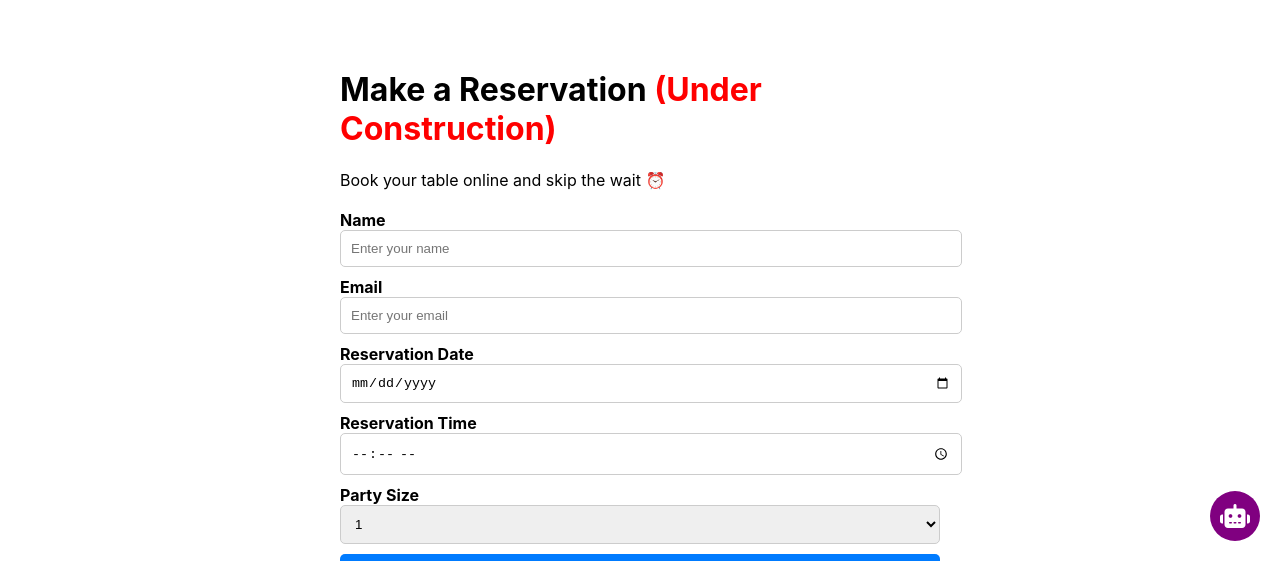
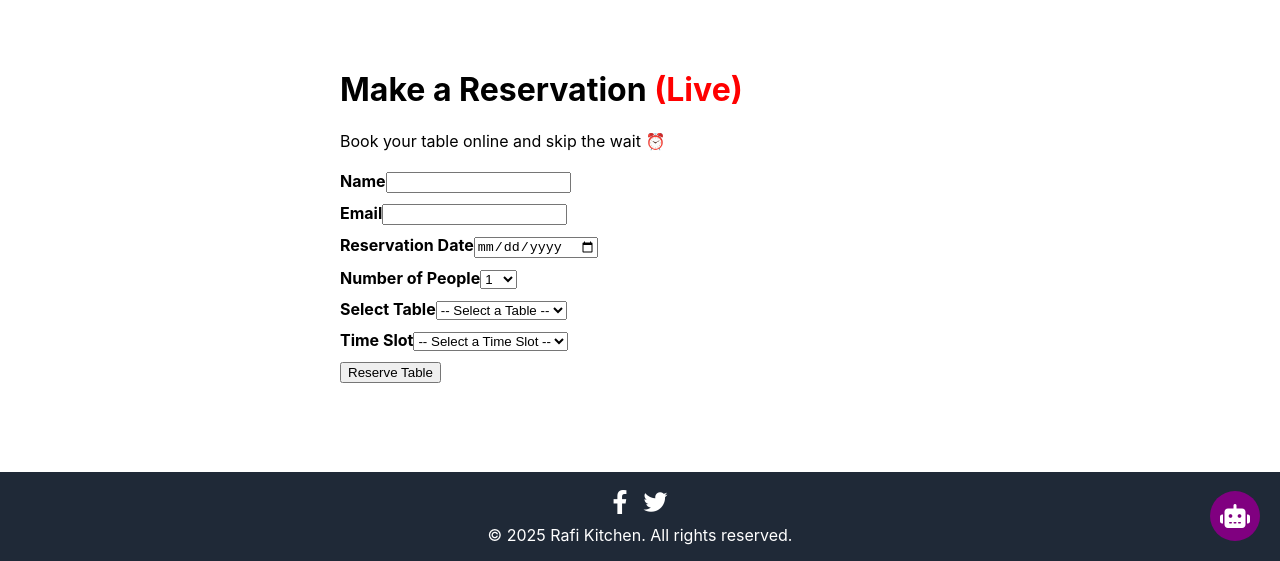
Before and after one commit to Sajjad5037/RafisKitchen, a React (Create React App) app: page /reservation in a window 1280 px wide. Shown: the part 239-800 px from the top of the page. Built offline with nearby package versions, Linux system fonts and the light colour scheme.

Commit message:
Update reservation.js

```diff
--- a/src/pages/reservation.js
+++ b/src/pages/reservation.js
@@ -1,4 +1,5 @@
-import { useState } from "react";
+import { useState, useEffect } from "react";
+import axios from "axios"; // install this if you haven't: npm install axios
 
 function Reservation() {
   const [name, setName] = useState("");
@@ -6,153 +7,120 @@ function Reservation() {
   const [date, setDate] = useState("");
   const [time, setTime] = useState("");
   const [partySize, setPartySize] = useState(1);
+  const [availableTables, setAvailableTables] = useState([]);
+  const [selectedTable, setSelectedTable] = useState("");
+  const [availableTimeSlots, setAvailableTimeSlots] = useState([]);
+
+  // Fetch tables whenever date or partySize changes
+  useEffect(() => {
+    if (date && partySize) {
+      axios
+        .get(`/api/available-tables?date=${date}&partySize=${partySize}`)
+        .then((res) => setAvailableTables(res.data))
+        .catch((err) => console.error(err));
+    }
+  }, [date, partySize]);
+
+  // Fetch time slots when a table is selected
+  useEffect(() => {
+    if (selectedTable && date) {
+      axios
+        .get(`/api/available-times?tableId=${selectedTable}&date=${date}`)
+        .then((res) => setAvailableTimeSlots(res.data))
+        .catch((err) => console.error(err));
+    }
+  }, [selectedTable, date]);
 
   const handleSubmit = (e) => {
     e.preventDefault();
-    // Here, you can send the form data to your server or API
+
     console.log({
       name,
       email,
       date,
       time,
       partySize,
+      tableId: selectedTable,
     });
 
-    // Clear form fields after submission
+    // Clear fields
     setName("");
     setEmail("");
     setDate("");
     setTime("");
     setPartySize(1);
+    setSelectedTable("");
   };
 
   return (
     <div style={{ padding: "20px", maxWidth: "600px", margin: "auto" }}>
       <h1 style={{ fontSize: "2rem", fontWeight: "bold" }}>
-        Make a Reservation <span style={{ color: "red" }}>(Under Construction)</span>
+        Make a Reservation <span style={{ color: "red" }}>(Live)</span>
       </h1>
       <p>Book your table online and skip the wait ⏰</p>
 
       <form onSubmit={handleSubmit} style={{ marginTop: "20px" }}>
+        {/* Name */}
         <div style={{ marginBottom: "10px" }}>
-          <label htmlFor="name" style={{ fontWeight: "bold" }}>
-            Name
-          </label>
-          <input
-            type="text"
-            id="name"
-            value={name}
-            onChange={(e) => setName(e.target.value)}
-            required
-            placeholder="Enter your name"
-            style={{
-              width: "100%",
-              padding: "10px",
-              borderRadius: "5px",
-              border: "1px solid #ccc",
-            }}
-          />
+          <label htmlFor="name" style={{ fontWeight: "bold" }}>Name</label>
+          <input type="text" id="name" value={name} onChange={(e) => setName(e.target.value)} required />
         </div>
 
+        {/* Email */}
         <div style={{ marginBottom: "10px" }}>
-          <label htmlFor="email" style={{ fontWeight: "bold" }}>
-            Email
-          </label>
-          <input
-            type="email"
-            id="email"
-            value={email}
-            onChange={(e) => setEmail(e.target.value)}
-            required
-            placeholder="Enter your email"
-            style={{
-              width: "100%",
-              padding: "10px",
-              borderRadius: "5px",
-              border: "1px solid #ccc",
-            }}
-          />
+          <label htmlFor="email" style={{ fontWeight: "bold" }}>Email</label>
+          <input type="email" id="email" value={email} onChange={(e) => setEmail(e.target.value)} required />
         </div>
 
+        {/* Date */}
         <div style={{ marginBottom: "10px" }}>
-          <label htmlFor="date" style={{ fontWeight: "bold" }}>
-            Reservation Date
-          </label>
-          <input
-            type="date"
-            id="date"
-            value={date}
-            onChange={(e) => setDate(e.target.value)}
-            required
-            style={{
-              width: "100%",
-              padding: "10px",
-              borderRadius: "5px",
-              border: "1px solid #ccc",
-            }}
-          />
+          <label htmlFor="date" style={{ fontWeight: "bold" }}>Reservation Date</label>
+          <input type="date" id="date" value={date} onChange={(e) => setDate(e.target.value)} required />
         </div>
 
+        {/* Party Size */}
         <div style={{ marginBottom: "10px" }}>
-          <label htmlFor="time" style={{ fontWeight: "bold" }}>
-            Reservation Time
-          </label>
-          <input
-            type="time"
-            id="time"
-            value={time}
-            onChange={(e) => setTime(e.target.value)}
-            required
-            style={{
-              width: "100%",
-              padding: "10px",
-              borderRadius: "5px",
-              border: "1px solid #ccc",
-            }}
-          />
-        </div>
-
-        <div style={{ marginBottom: "10px" }}>
-          <label htmlFor="partySize" style={{ fontWeight: "bold" }}>
-            Party Size
-          </label>
-          <select
-            id="partySize"
-            value={partySize}
-            onChange={(e) => setPartySize(e.target.value)}
-            required
-            style={{
-              width: "100%",
-              padding: "10px",
-              borderRadius: "5px",
-              border: "1px solid #ccc",
-            }}
-          >
-            <option value="1">1</option>
-            <option value="2">2</option>
-            <option value="3">3</option>
-            <option value="4">4</option>
-            <option value="5">5</option>
-            <option value="6">6</option>
-            <option value="7">7</option>
-            <option value="8">8+</option>
+          <label htmlFor="partySize" style={{ fontWeight: "bold" }}>Number of People</label>
+          <select id="partySize" value={partySize} onChange={(e) => setPartySize(parseInt(e.target.value))}>
+            {[...Array(10)].map((_, i) => (
+              <option key={i + 1} value={i + 1}>{i + 1}</option>
+            ))}
           </select>
         </div>
 
-        <button
-          type="submit"
-          style={{
-            padding: "10px 20px",
-            backgroundColor: "#007bff",
-            color: "white",
-            border: "none",
-            borderRadius: "5px",
-            cursor: "pointer",
-            width: "100%",
-          }}
-        >
-          Reserve Table
-        </button>
+        {/* Available Tables */}
+        <div style={{ marginBottom: "10px" }}>
+          <label htmlFor="table" style={{ fontWeight: "bold" }}>Select Table</label>
+          <select
+            id="table"
+            value={selectedTable}
+            onChange={(e) => setSelectedTable(e.target.value)}
+            required
+          >
+            <option value="">-- Select a Table --</option>
+            {availableTables.map((table) => (
+              <option key={table.id} value={table.id}>
+                Table {table.table_number} (Seats: {table.capacity})
+              </option>
+            ))}
+          </select>
+        </div>
+
+        {/* Time Slot */}
+        <div style={{ marginBottom: "10px" }}>
+          <label htmlFor="time" style={{ fontWeight: "bold" }}>Time Slot</label>
+          <select id="time" value={time} onChange={(e) => setTime(e.target.value)} required>
+            <option value="">-- Select a Time Slot --</option>
+            {availableTimeSlots.map((slot, index) => (
+              <option key={index} value={slot}>
+                {slot}
+              </option>
+            ))}
+          </select>
+        </div>
+
+        {/* Submit */}
+        <button type="submit">Reserve Table</button>
       </form>
     </div>
   );
```
